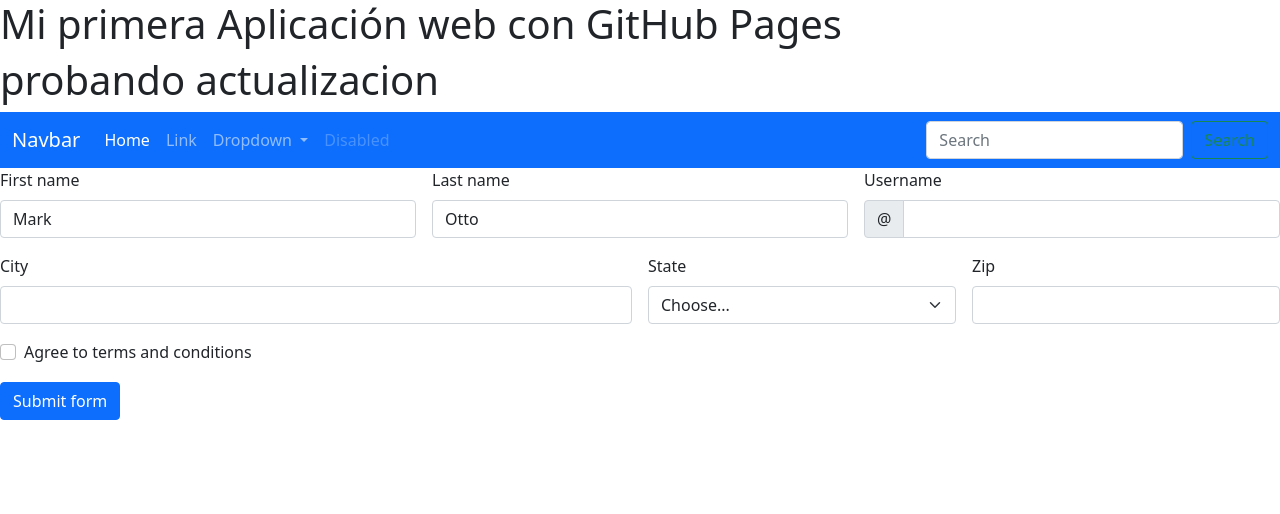
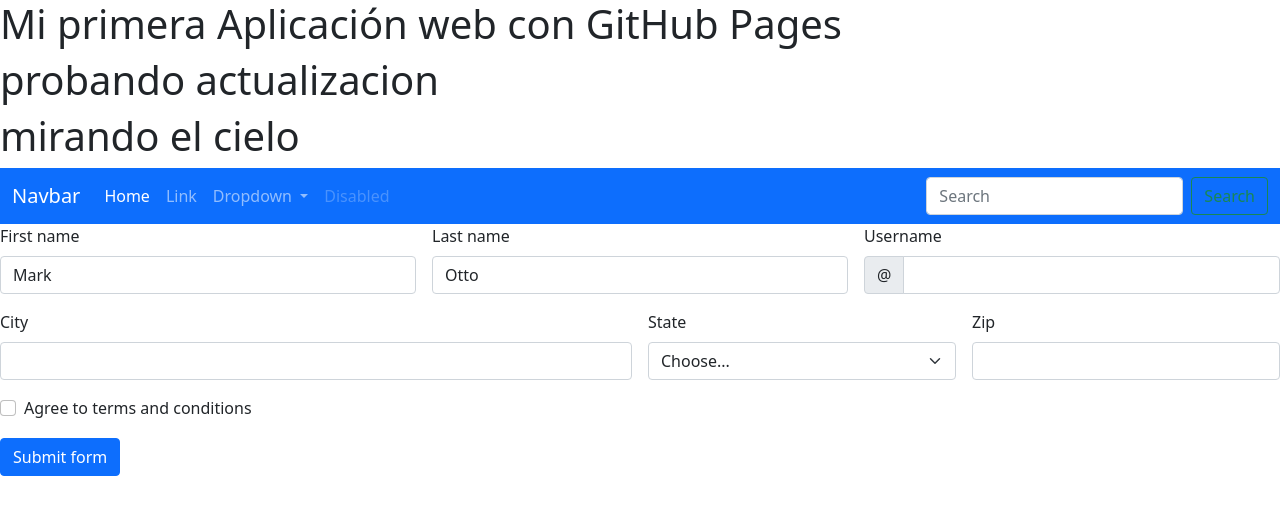
Before and after one commit to Ureau/miapp, a plain HTML site: page docs/index.html in a window 1280 px wide. Drawn offline with nearby package versions, Linux system fonts and the light colour scheme.

Commit message:
mi prueba app

```diff
--- a/docs/index.html
+++ b/docs/index.html
@@ -16,6 +16,7 @@
 <body>
     <h1>Mi primera Aplicación web con GitHub Pages</h1>
     <h1>probando actualizacion</h1>
+    <h1>mirando el cielo</h1>
 
     <nav class="navbar navbar-expand-lg navbar-dark bg-primary">
         <div class="container-fluid">
```
